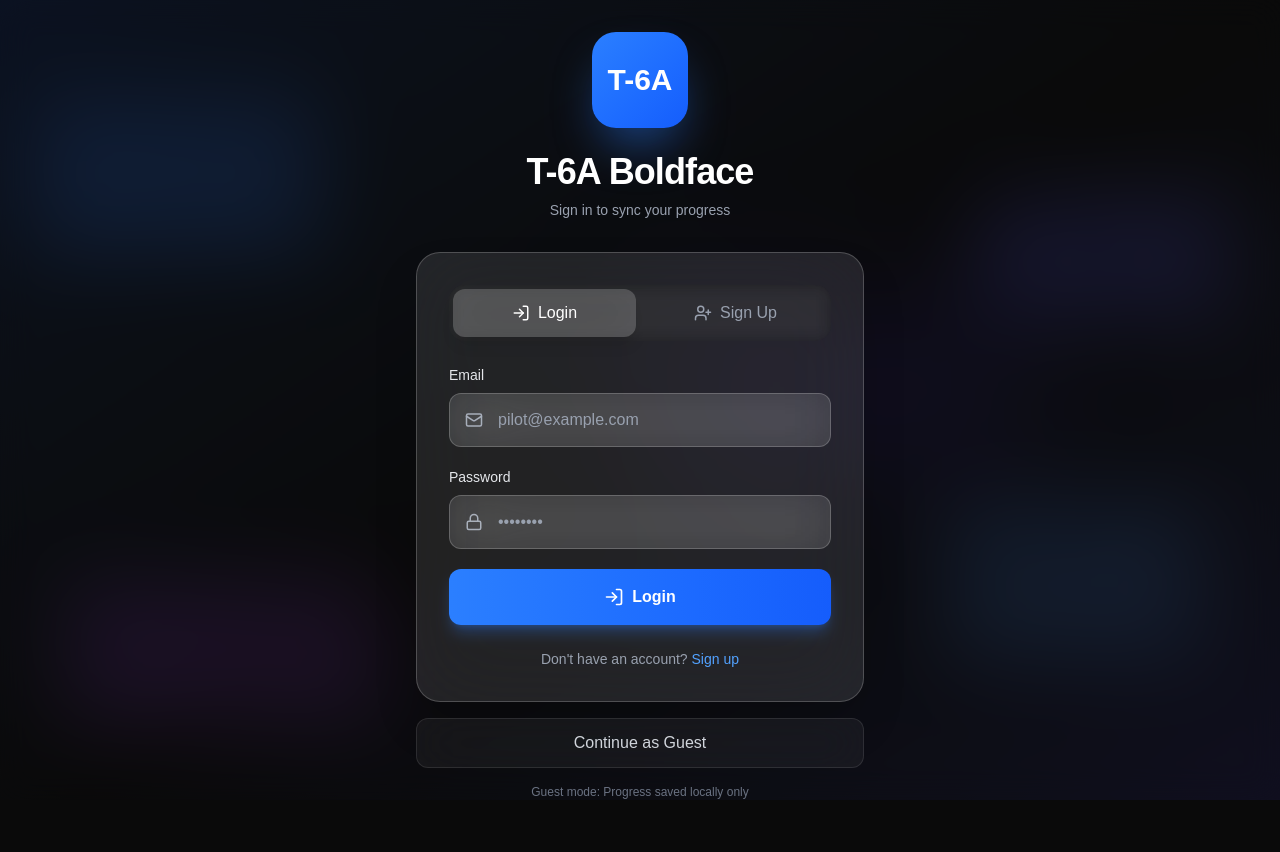
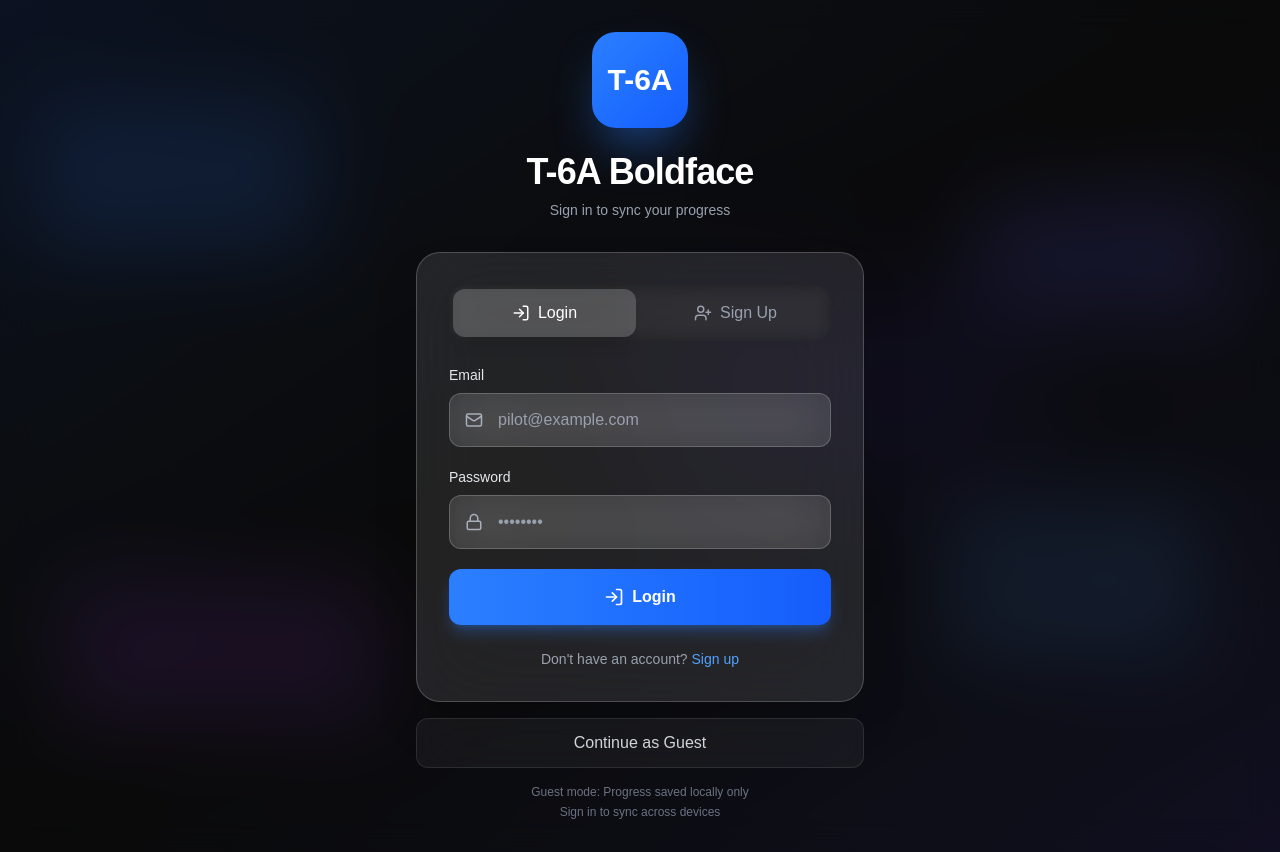
Before and after one commit to ceejwatson/t6a-boldface-study-tool, a Next.js app: page / in a window 1280 px wide. Before the commit the page ends 800 px from the top, so only its background shows below. Built offline with nearby package versions, Linux system fonts and the light colour scheme.

Commit message:
Fix iOS scrolling - allow full page scroll on home screen
- Remove position: fixed that was preventing scroll
- Change height: 100% back to min-height: 100vh
- Remove overflow: hidden so page can scroll
- Keep safe-area-inset padding for notch support
- Home screen now scrollable on iOS

```diff
--- a/app/globals.css
+++ b/app/globals.css
@@ -21,30 +21,24 @@
 
 html {
     background-color: #0a0a0a;
-    height: 100%;
-    width: 100%;
-    position: fixed;
-    overflow: hidden;
+    min-height: 100vh;
+    min-height: -webkit-fill-available;
 }
 
 body {
     background-color: #0a0a0a;
     color: var(--foreground);
     font-family: Arial, Helvetica, sans-serif;
-    height: 100%;
-    width: 100%;
-    position: fixed;
-    overflow: hidden;
+    min-height: 100vh;
+    min-height: -webkit-fill-available;
     padding: env(safe-area-inset-top) env(safe-area-inset-right)
         env(safe-area-inset-bottom) env(safe-area-inset-left);
 }
 
 #__next,
 [data-nextjs-scroll-focus-boundary] {
-    height: 100%;
-    width: 100%;
-    overflow-y: auto;
-    -webkit-overflow-scrolling: touch;
+    min-height: 100vh;
+    min-height: -webkit-fill-available;
     background-color: #0a0a0a;
 }
 
```
